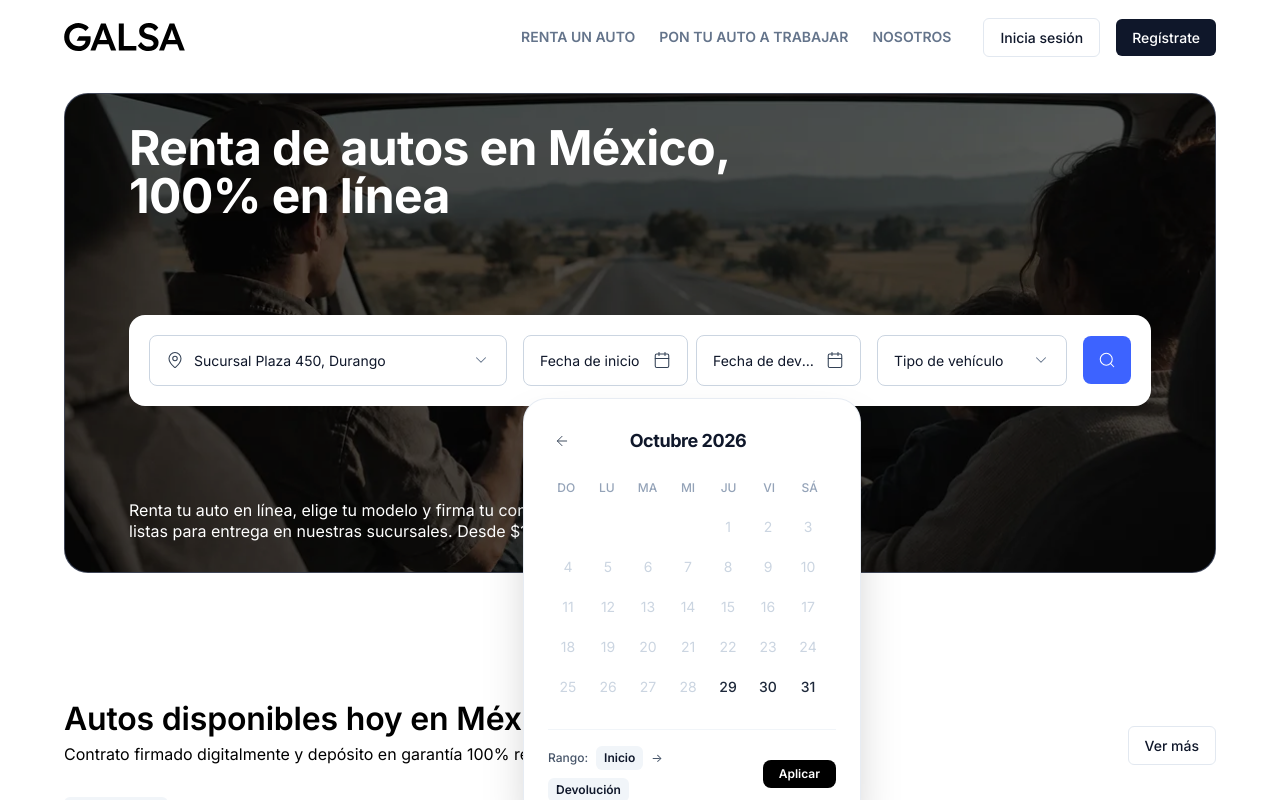
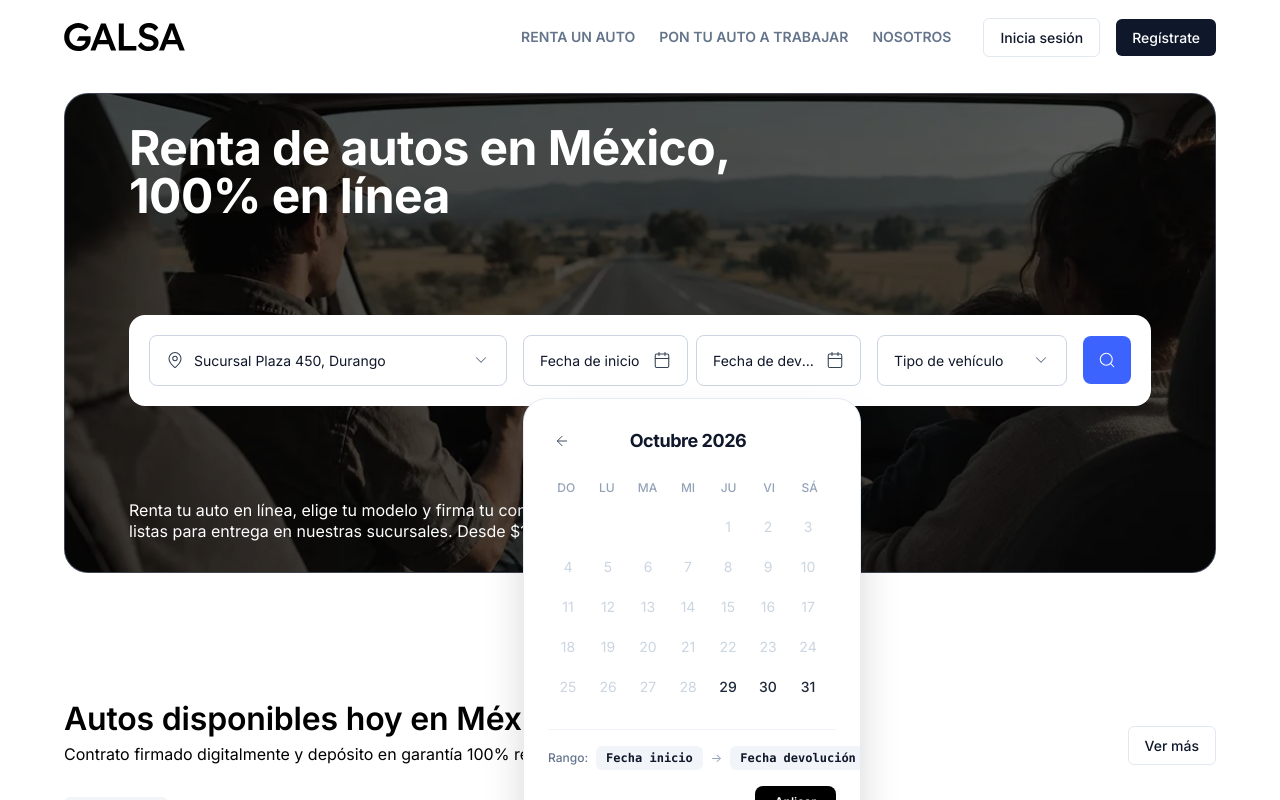
Before and after one commit to srcarlosdamian/galsa-rent, a React (Vite) app: page / in a window 1280 px wide. Both pictures are taken after a click on the button "Fecha de inicio". Shown: the top 800 px of the page. Built offline with nearby package versions, Linux system fonts and the light colour scheme; a web font is replaced by a local one.

Commit message:
style: display date range in single line and actions (borrar/aplicar) on next line

```diff
--- a/scripts/prerender.ts
+++ b/scripts/prerender.ts
@@ -173,7 +173,7 @@ const homeInitialHtml = `
   </section>
   <footer>
     <div style="background:#000;color:#fff;padding:8px;font-size:11px;font-family:monospace;text-align:center;">
-      [ENTORNO DE PRUEBAS / QA — Este listón no va en el diseño final] Última actualización: 28 Oct 2026, 20:44 hrs | v1.2.7
+      [ENTORNO DE PRUEBAS / QA — Este listón no va en el diseño final] Última actualización: 28 Oct 2026, 20:45 hrs | v1.2.8
     </div>
   </footer>
 </main>
--- a/src/components/DateRangePicker.tsx
+++ b/src/components/DateRangePicker.tsx
@@ -193,25 +193,27 @@ export const DateRangePicker: React.FC<DateRangePickerProps> = ({
         </div>
       </div>
 
-      {/* Footer info & acciones */}
-      <div className="mt-4 sm:mt-6 pt-3 sm:pt-4 border-t border-slate-100 flex flex-col sm:flex-row sm:items-center justify-between gap-3 text-xs">
-        <div className="flex items-center gap-1.5 sm:gap-2 text-slate-600 flex-wrap">
-          <span className="font-heading font-medium">Rango:</span>
-          <span className="bg-slate-100 px-2 py-0.5 sm:py-1 rounded-md text-slate-900 font-semibold text-[11px] sm:text-xs">
-            {startDate ? startDate : 'Inicio'}
+      {/* Footer info & acciones: Rango en 1 línea completa, y botones Borrar/Aplicar en otra línea */}
+      <div className="mt-4 sm:mt-6 pt-3 sm:pt-4 border-t border-slate-100 flex flex-col gap-3 text-xs">
+        {/* Línea 1: Rango completo */}
+        <div className="flex items-center gap-2 text-slate-600 whitespace-nowrap">
+          <span className="font-heading font-medium text-slate-500">Rango:</span>
+          <span className="bg-slate-100 px-2.5 py-1 rounded-md text-slate-900 font-semibold text-xs font-mono">
+            {startDate ? startDate : 'Fecha inicio'}
           </span>
-          <span>→</span>
-          <span className="bg-slate-100 px-2 py-0.5 sm:py-1 rounded-md text-slate-900 font-semibold text-[11px] sm:text-xs">
-            {endDate ? endDate : 'Devolución'}
+          <span className="text-slate-400">→</span>
+          <span className="bg-slate-100 px-2.5 py-1 rounded-md text-slate-900 font-semibold text-xs font-mono">
+            {endDate ? endDate : 'Fecha devolución'}
           </span>
         </div>
 
-        <div className="flex items-center justify-end gap-2">
+        {/* Línea 2: Botones Borrar y Aplicar alineados a la derecha */}
+        <div className="flex items-center justify-end gap-3 pt-1">
           {(startDate || endDate) && (
             <button
               type="button"
               onClick={() => onChange('', '')}
-              className="px-2.5 py-1.5 rounded-lg text-slate-500 hover:text-slate-900 font-heading font-medium hover:bg-slate-100 transition-colors"
+              className="px-3 py-1.5 rounded-lg text-slate-500 hover:text-slate-900 font-heading font-medium hover:bg-slate-100 transition-colors text-xs"
             >
               Borrar
             </button>
@@ -220,7 +222,7 @@ export const DateRangePicker: React.FC<DateRangePickerProps> = ({
             <button
               type="button"
               onClick={onClose}
-              className="px-4 py-1.5 rounded-lg bg-black text-white font-heading font-semibold hover:bg-slate-800 transition-colors text-xs"
+              className="px-5 py-2 rounded-lg bg-black text-white font-heading font-semibold hover:bg-slate-800 transition-colors text-xs"
             >
               Aplicar
             </button>
--- a/src/components/Footer.tsx
+++ b/src/components/Footer.tsx
@@ -123,8 +123,8 @@ export const Footer: React.FC<FooterProps> = ({ onNavigate }) => {
         <div className="max-w-7xl mx-auto flex flex-col sm:flex-row items-center justify-between gap-1 text-neutral-400">
           <span className="text-amber-400 font-semibold">[ENTORNO DE PRUEBAS / QA — Este listón no va en el diseño final]</span>
           <div className="flex items-center gap-3 text-white">
-            <span>Última actualización: <strong>28 Oct 2026, 20:44 hrs</strong></span>
-            <span className="bg-neutral-800 text-emerald-400 px-2 py-0.5 rounded text-[10px] font-bold">v1.2.7</span>
+            <span>Última actualización: <strong>28 Oct 2026, 20:45 hrs</strong></span>
+            <span className="bg-neutral-800 text-emerald-400 px-2 py-0.5 rounded text-[10px] font-bold">v1.2.8</span>
           </div>
         </div>
       </div>
```
